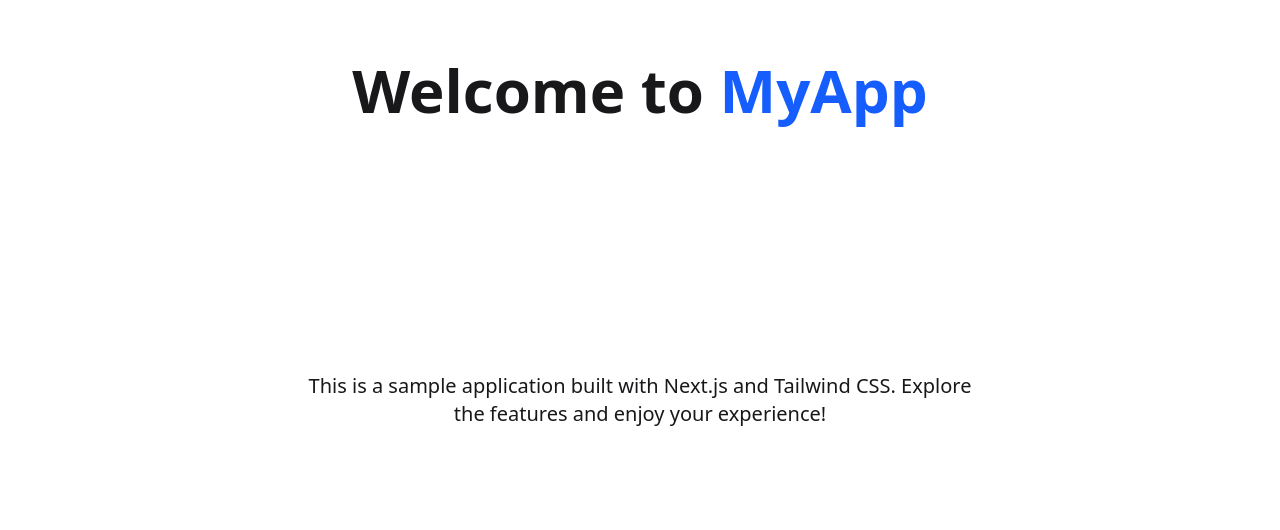
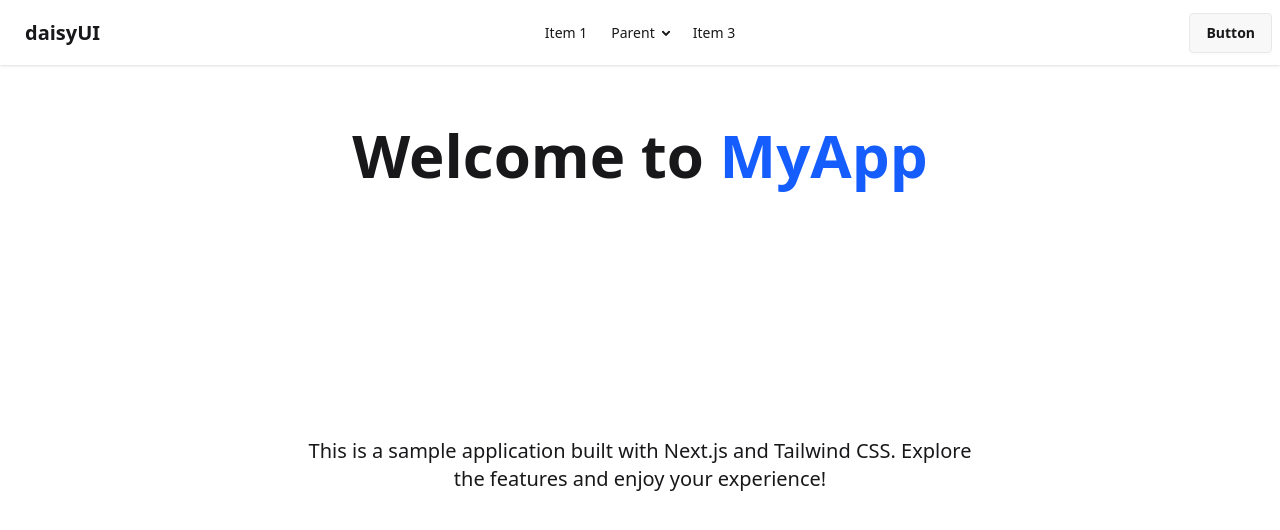
Before and after one commit to md-abu-naim/NextApp, a Next.js app: page / in a window 1280 px wide. Shown: the top 530 px of the page. Built offline with nearby package versions, Linux system fonts and the light colour scheme.

Commit message:
navber layout

```diff
--- /dev/null
+++ b/src/app/Navber/Navber.jsx
@@ -0,0 +1,51 @@
+import React from 'react';
+
+const Navber = () => {
+    return (
+        <div>
+            <div className="navbar bg-base-100 shadow-sm">
+                <div className="navbar-start">
+                    <div className="dropdown">
+                        <div tabIndex={0} role="button" className="btn btn-ghost lg:hidden">
+                            <svg xmlns="http://www.w3.org/2000/svg" className="h-5 w-5" fill="none" viewBox="0 0 24 24" stroke="currentColor"> <path strokeLinecap="round" strokeLinejoin="round" strokeWidth="2" d="M4 6h16M4 12h8m-8 6h16" /> </svg>
+                        </div>
+                        <ul
+                            tabIndex="-1"
+                            className="menu menu-sm dropdown-content bg-base-100 rounded-box z-1 mt-3 w-52 p-2 shadow">
+                            <li><a>Item 1</a></li>
+                            <li>
+                                <a>Parent</a>
+                                <ul className="p-2">
+                                    <li><a>Submenu 1</a></li>
+                                    <li><a>Submenu 2</a></li>
+                                </ul>
+                            </li>
+                            <li><a>Item 3</a></li>
+                        </ul>
+                    </div>
+                    <a className="btn btn-ghost text-xl">daisyUI</a>
+                </div>
+                <div className="navbar-center hidden lg:flex">
+                    <ul className="menu menu-horizontal px-1">
+                        <li><a>Item 1</a></li>
+                        <li>
+                            <details>
+                                <summary>Parent</summary>
+                                <ul className="p-2">
+                                    <li><a>Submenu 1</a></li>
+                                    <li><a>Submenu 2</a></li>
+                                </ul>
+                            </details>
+                        </li>
+                        <li><a>Item 3</a></li>
+                    </ul>
+                </div>
+                <div className="navbar-end">
+                    <a className="btn">Button</a>
+                </div>
+            </div>
+        </div>
+    );
+};
+
+export default Navber;
--- a/src/app/layout.js
+++ b/src/app/layout.js
@@ -1,5 +1,6 @@
 import { Geist, Geist_Mono } from "next/font/google";
 import "./globals.css";
+import Navber from "./Navber/Navber";
 
 const geistSans = Geist({
   variable: "--font-geist-sans",
@@ -22,6 +23,7 @@
       <body
         className={`${geistSans.variable} ${geistMono.variable} antialiased`}
       >
+        <Navber />
         {children}
       </body>
     </html>
```
